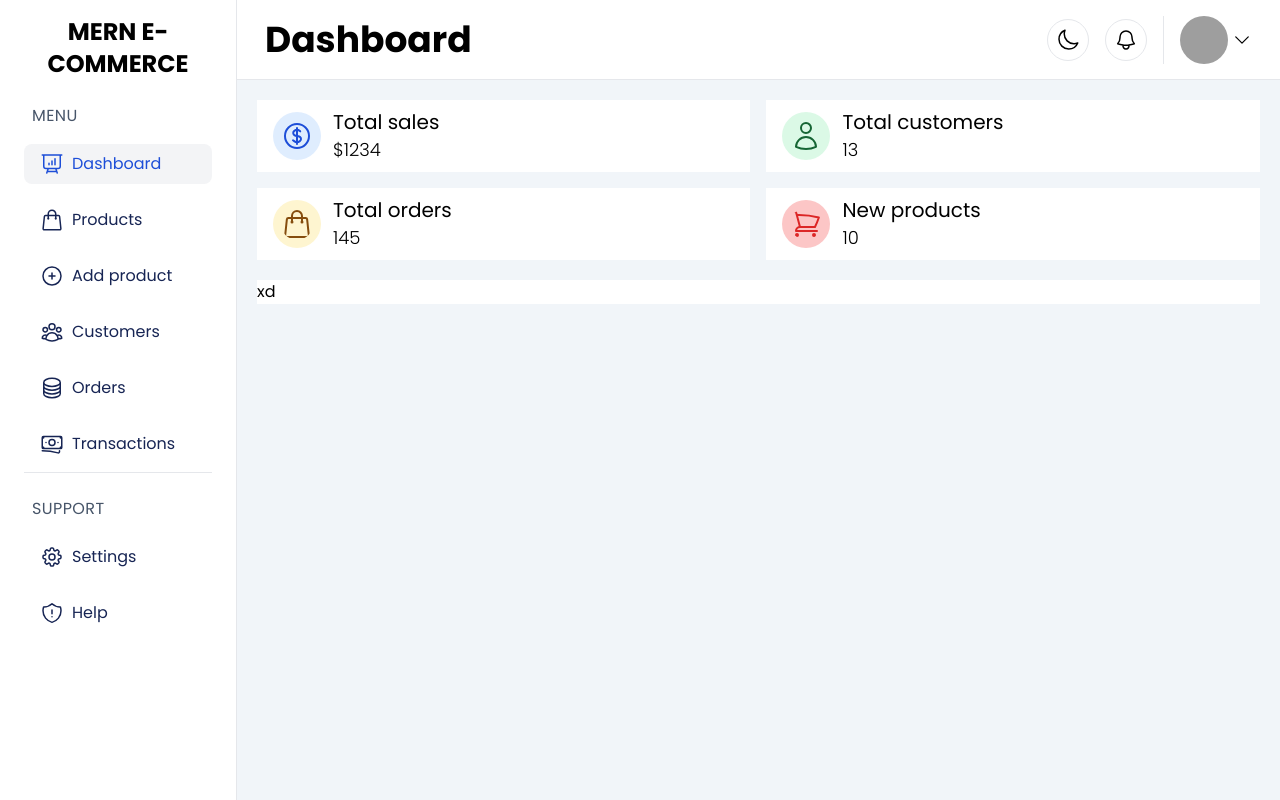
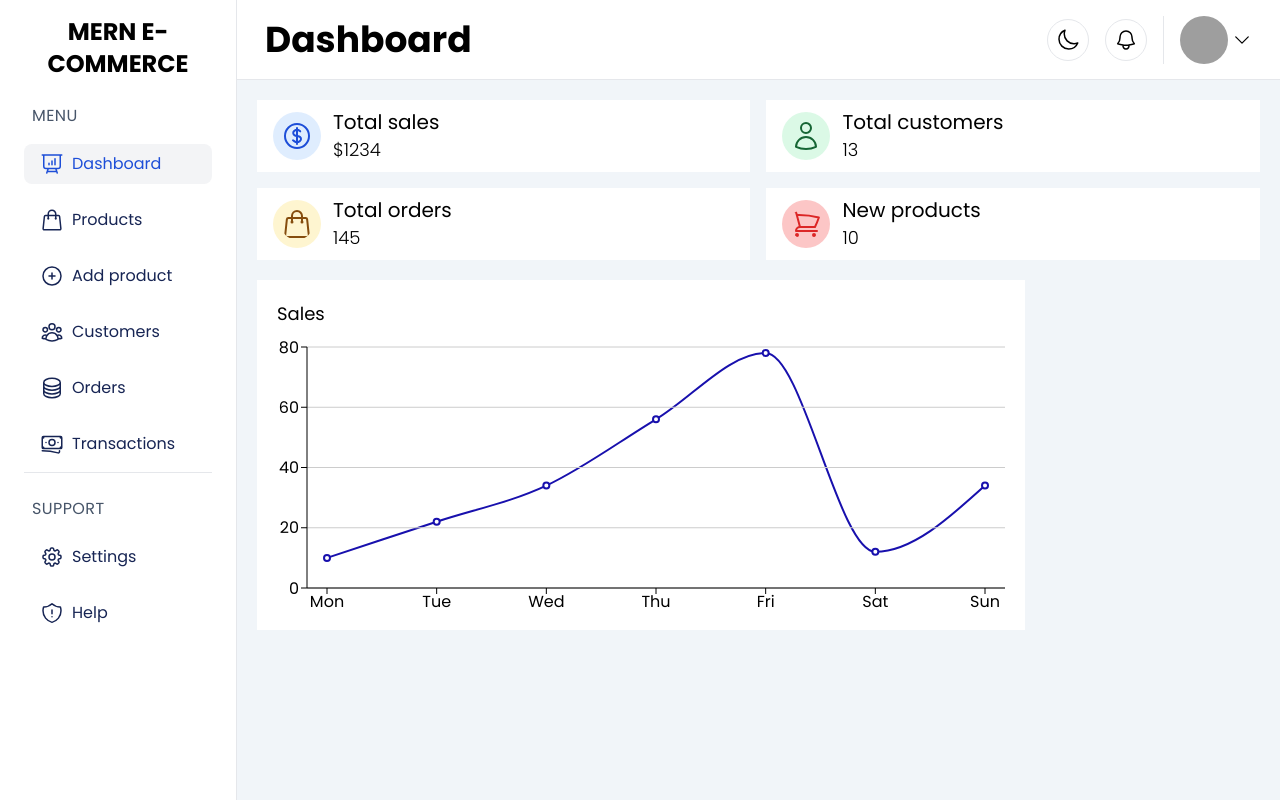
Before and after one commit to malalalash/MERN-ecommerce, a React (Vite) app in the folder admin/: page / in a window 1280 px wide. Built offline with nearby package versions, Linux system fonts and the light colour scheme; grey boxes are pictures that could not be loaded.

Commit message:
added chart/recharts 2

```diff
--- a/admin/package.json
+++ b/admin/package.json
@@ -13,7 +13,8 @@
     "@heroicons/react": "^2.0.18",
     "react": "^18.2.0",
     "react-dom": "^18.2.0",
-    "react-router-dom": "^6.16.0"
+    "react-router-dom": "^6.16.0",
+    "recharts": "^2.8.0"
   },
   "devDependencies": {
     "@types/react": "^18.2.15",
--- /dev/null
+++ b/admin/src/pages/Home/Chart.tsx
@@ -0,0 +1,59 @@
+import {
+    LineChart,
+    Line,
+    CartesianGrid,
+    XAxis,
+    YAxis,
+    Tooltip,
+    ResponsiveContainer,
+  } from "recharts";
+
+  const data = [
+    {
+      name: "Mon",
+      sales: "10",
+    },
+    {
+      name: "Tue",
+      sales: "22",
+    },
+    {
+      name: "Wed",
+      sales: "34",
+    },
+
+    {
+      name: "Thu",
+      sales: "56",
+    },
+
+    {
+      name: "Fri",
+      sales: "78",
+    },
+
+    {
+      name: "Sat",
+      sales: "12",
+    },
+    {
+      name: "Sun",
+      sales: "34",
+    },
+  ];
+
+  export const renderLinneChart = (
+    <ResponsiveContainer width="100%" height="100%">
+      <LineChart data={data} margin={{ left: -30, top: 19 }}>
+        <Line type="monotone" dataKey="sales" stroke="#1810ad" strokeWidth={2} />
+        <CartesianGrid stroke="#ccc" vertical={false} />
+        <XAxis
+          dataKey="name"
+          stroke="#000000"
+          padding={{ left: 20, right: 20 }}
+        />
+        <YAxis stroke="#000000" />
+        <Tooltip />
+      </LineChart>
+    </ResponsiveContainer>
+  );
--- a/admin/src/pages/Home/Home.tsx
+++ b/admin/src/pages/Home/Home.tsx
@@ -1,10 +1,14 @@
 import Boxes from "./Boxes";
+import { renderLinneChart } from "./Chart";
 
 const Home = () => {
   return (
     <div className="grid grid-cols-1 gap-5">
       <Boxes />
-      <div className="bg-white">xd</div>
+      <div className="bg-white p-5 pb-10 h-[250px] sm:h-[350px] text-xs sm:text-base max-w-3xl">
+        <span className="text-lg">Sales</span>
+        {renderLinneChart}
+      </div>
     </div>
   );
 };
```
Also changed, not shown: 1 other file (tests, documents, lock files or other folders).
